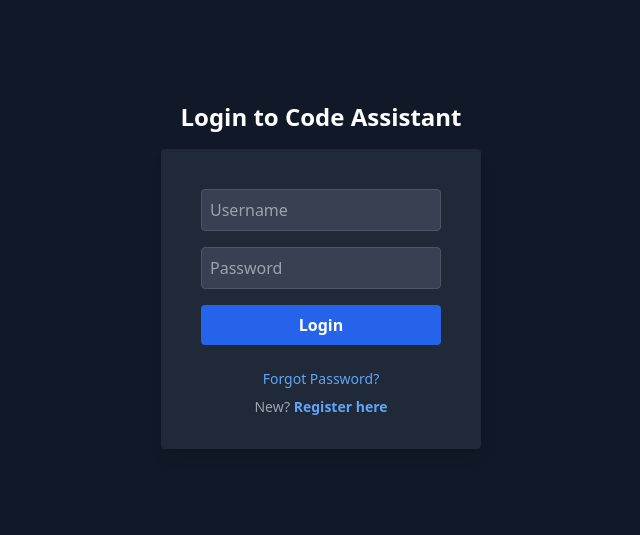
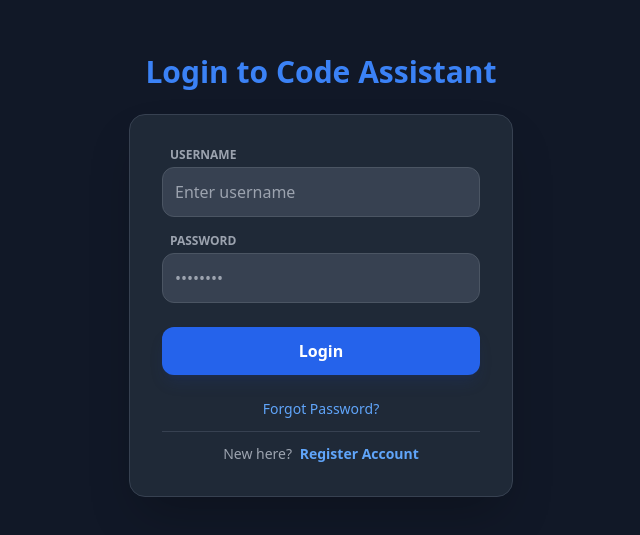
Before and after one commit to CodEEBuzZ/leetcode-clone, a React (Vite) app in the folder client/: page /login in a window 1280 px wide. Shown: the part 125-660 px from the top of the page, without its empty margins (319-959 px from the left). Built offline with nearby package versions, Linux system fonts and the light colour scheme; no server answers.

Commit message:
Update login.jsx

```diff
--- a/client/src/components/login.jsx
+++ b/client/src/components/login.jsx
@@ -25,7 +25,8 @@ const Login = () => {
             const data = await response.json();
             if (data.success) {
                 localStorage.setItem('userId', data.userId);
-                window.location.href = '/dashboard';
+                // CHANGE: Redirect to '/' because that is where your ProblemDashboard lives in App.jsx
+                window.location.href = '/';
             } else {
                 setMessage(data.message || "Login failed");
             }
@@ -44,9 +45,8 @@ const Login = () => {
             return;
         }
 
-        setMessage('Sending verification email...');
+        setMessage('Creating account...');
         try {
-            // This hits the backend route we are about to build
             const response = await fetch(`${API_BASE}/api/register`, {
                 method: 'POST',
                 headers: { 'Content-Type': 'application/json' },
@@ -54,7 +54,8 @@ const Login = () => {
             });
             const data = await response.json();
             if (data.success) {
-                setMessage("Registration started! Please check your email to verify your account.");
+                setMessage("Registration successful! You can now log in.");
+                setView('login'); // Switch to login view so they can sign in
             } else {
                 setMessage(data.message || "Registration failed");
             }
@@ -86,48 +87,55 @@ const Login = () => {
     };
 
     return (
-        <div className="flex flex-col items-center justify-center min-h-screen bg-gray-900 text-white">
-            <h1 className="text-2xl font-bold mb-4">
+        <div className="flex flex-col items-center justify-center min-h-screen bg-gray-900 text-white p-4">
+            <h1 className="text-3xl font-extrabold mb-6 text-blue-500">
                 {view === 'login' && "Login to Code Assistant"}
                 {view === 'register' && "Create an Account"}
                 {view === 'forgot' && "Reset Your Password"}
             </h1>
 
-            {message && <p className="mb-4 text-yellow-400 text-center max-w-xs">{message}</p>}
+            {message && (
+                <div className="mb-4 p-3 bg-gray-800 border border-yellow-500/50 rounded-lg text-yellow-400 text-center max-w-xs animate-pulse">
+                    {message}
+                </div>
+            )}
 
             {/* LOGIN FORM */}
             {view === 'login' && (
-                <form onSubmit={handleLoginSubmit} className="flex flex-col bg-gray-800 p-8 rounded shadow-lg w-80">
+                <form onSubmit={handleLoginSubmit} className="flex flex-col bg-gray-800 p-8 rounded-2xl shadow-2xl w-full max-w-sm border border-gray-700">
+                    <label className="text-xs font-semibold text-gray-400 uppercase ml-2 mb-1">Username</label>
                     <input
                         type="text"
-                        placeholder="Username"
-                        className="border border-gray-600 bg-gray-700 p-2 m-2 rounded focus:outline-none focus:border-blue-500"
+                        placeholder="Enter username"
+                        className="border border-gray-600 bg-gray-700 p-3 mb-4 rounded-xl focus:outline-none focus:ring-2 focus:ring-blue-500 transition"
                         value={username}
                         onChange={(e) => setUsername(e.target.value)}
                         required
                     />
+                    <label className="text-xs font-semibold text-gray-400 uppercase ml-2 mb-1">Password</label>
                     <input
                         type="password"
-                        placeholder="Password"
-                        className="border border-gray-600 bg-gray-700 p-2 m-2 rounded focus:outline-none focus:border-blue-500"
+                        placeholder="••••••••"
+                        className="border border-gray-600 bg-gray-700 p-3 mb-6 rounded-xl focus:outline-none focus:ring-2 focus:ring-blue-500 transition"
                         value={password}
                         onChange={(e) => setPassword(e.target.value)}
                         required
                     />
-                    <button type="submit" className="bg-blue-600 hover:bg-blue-700 text-white p-2 m-2 rounded font-bold transition">
+                    <button type="submit" className="bg-blue-600 hover:bg-blue-500 text-white p-3 rounded-xl font-bold shadow-lg shadow-blue-900/20 transition-all">
                         Login
                     </button>
 
-                    <div className="flex flex-col items-center mt-4 space-y-2">
+                    <div className="flex flex-col items-center mt-6 space-y-3">
                         <button
                             type="button"
                             onClick={() => { setView('forgot'); setMessage(''); }}
-                            className="text-sm text-blue-400 hover:text-blue-300"
+                            className="text-sm text-blue-400 hover:text-blue-300 transition"
                         >
                             Forgot Password?
                         </button>
+                        <div className="h-px w-full bg-gray-700"></div>
                         <span className="text-sm text-gray-400">
-                            New? <button type="button" onClick={() => { setView('register'); setMessage(''); }} className="text-blue-400 hover:text-blue-300 font-semibold">Register here</button>
+                            New here? <button type="button" onClick={() => { setView('register'); setMessage(''); }} className="text-blue-400 hover:text-blue-300 font-bold ml-1">Register Account</button>
                         </span>
                     </div>
                 </form>
@@ -135,11 +143,11 @@ const Login = () => {
 
             {/* REGISTER FORM */}
             {view === 'register' && (
-                <form onSubmit={handleRegisterSubmit} className="flex flex-col bg-gray-800 p-8 rounded shadow-lg w-80">
+                <form onSubmit={handleRegisterSubmit} className="flex flex-col bg-gray-800 p-8 rounded-2xl shadow-2xl w-full max-w-sm border border-gray-700">
                     <input
                         type="text"
                         placeholder="Username"
-                        className="border border-gray-600 bg-gray-700 p-2 m-2 rounded focus:outline-none focus:border-blue-500"
+                        className="border border-gray-600 bg-gray-700 p-3 mb-3 rounded-xl focus:outline-none focus:ring-2 focus:ring-blue-500"
                         value={username}
                         onChange={(e) => setUsername(e.target.value)}
                         required
@@ -147,7 +155,7 @@ const Login = () => {
                     <input
                         type="email"
                         placeholder="Email Address"
-                        className="border border-gray-600 bg-gray-700 p-2 m-2 rounded focus:outline-none focus:border-blue-500"
+                        className="border border-gray-600 bg-gray-700 p-3 mb-3 rounded-xl focus:outline-none focus:ring-2 focus:ring-blue-500"
                         value={email}
                         onChange={(e) => setEmail(e.target.value)}
                         required
@@ -155,7 +163,7 @@ const Login = () => {
                     <input
                         type="password"
                         placeholder="Password"
-                        className="border border-gray-600 bg-gray-700 p-2 m-2 rounded focus:outline-none focus:border-blue-500"
+                        className="border border-gray-600 bg-gray-700 p-3 mb-3 rounded-xl focus:outline-none focus:ring-2 focus:ring-blue-500"
                         value={password}
                         onChange={(e) => setPassword(e.target.value)}
                         required
@@ -163,18 +171,18 @@ const Login = () => {
                     <input
                         type="password"
                         placeholder="Confirm Password"
-                        className="border border-gray-600 bg-gray-700 p-2 m-2 rounded focus:outline-none focus:border-blue-500"
+                        className="border border-gray-600 bg-gray-700 p-3 mb-6 rounded-xl focus:outline-none focus:ring-2 focus:ring-blue-500"
                         value={confirmPassword}
                         onChange={(e) => setConfirmPassword(e.target.value)}
                         required
                     />
-                    <button type="submit" className="bg-green-600 hover:bg-green-700 text-white p-2 m-2 rounded font-bold transition">
-                        Register
+                    <button type="submit" className="bg-green-600 hover:bg-green-500 text-white p-3 rounded-xl font-bold shadow-lg transition-all">
+                        Create Account
                     </button>
                     <button
                         type="button"
                         onClick={() => { setView('login'); setMessage(''); }}
-                        className="text-sm text-gray-400 hover:text-gray-300 mt-4"
+                        className="text-sm text-gray-400 hover:text-gray-300 mt-6"
                     >
                         &larr; Already have an account? Login
                     </button>
@@ -183,25 +191,25 @@ const Login = () => {
 
             {/* FORGOT PASSWORD FORM */}
             {view === 'forgot' && (
-                <form onSubmit={handleForgotSubmit} className="flex flex-col bg-gray-800 p-8 rounded shadow-lg w-80">
-                    <p className="text-sm text-gray-300 mb-4 px-2 text-center">
-                        Enter your registered email address and we'll send you a link to reset your password.
+                <form onSubmit={handleForgotSubmit} className="flex flex-col bg-gray-800 p-8 rounded-2xl shadow-2xl w-full max-w-sm border border-gray-700">
+                    <p className="text-sm text-gray-300 mb-6 text-center">
+                        Enter your email and we'll send a reset link.
                     </p>
                     <input
                         type="email"
                         placeholder="Email Address"
-                        className="border border-gray-600 bg-gray-700 p-2 m-2 rounded focus:outline-none focus:border-blue-500"
+                        className="border border-gray-600 bg-gray-700 p-3 mb-6 rounded-xl focus:outline-none focus:ring-2 focus:ring-blue-500"
                         value={email}
                         onChange={(e) => setEmail(e.target.value)}
                         required
                     />
-                    <button type="submit" className="bg-blue-600 hover:bg-blue-700 text-white p-2 m-2 rounded font-bold transition">
+                    <button type="submit" className="bg-blue-600 hover:bg-blue-500 text-white p-3 rounded-xl font-bold transition-all">
                         Send Reset Link
                     </button>
                     <button
                         type="button"
                         onClick={() => { setView('login'); setMessage(''); }}
-                        className="text-sm text-gray-400 hover:text-gray-300 mt-4"
+                        className="text-sm text-gray-400 hover:text-gray-300 mt-6"
                     >
                         &larr; Back to Login
                     </button>
```
